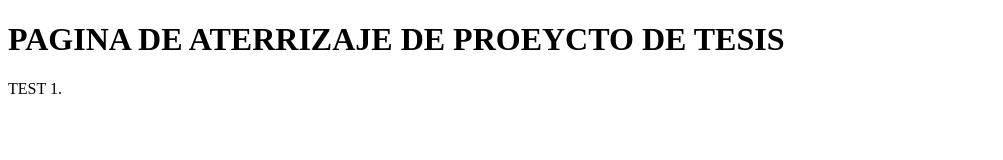
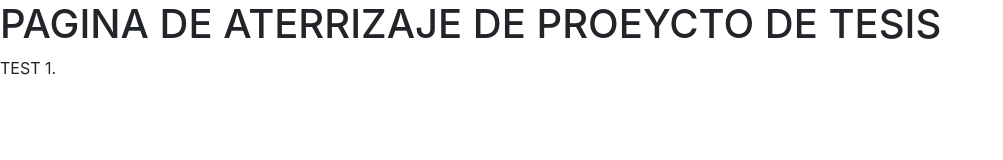
Before and after one commit to Ecamposg95/Lenguajes_de_Internet, a plain HTML site: page Ejercicio_sitio_web_HTML_CSS/index.html in a window 1280 px wide. Shown: the whole page, without its empty margins (0-1003 px from the left). Drawn offline with nearby package versions, Linux system fonts and the light colour scheme.

Commit message:
nuevos archivos

```diff
--- a/Ejercicio_sitio_web_HTML_CSS/index.html
+++ b/Ejercicio_sitio_web_HTML_CSS/index.html
@@ -1,9 +1,36 @@
 <!DOCTYPE html>
 <html dir="ltr" lang="es">
+
+
 <head>
-    <meta charset="UTF-8">
-    <title>BLOCKCHAIN VOTO ELECTRONICO</title>
+	<meta charset="utf-8">
+	<meta http-equiv="X-UA-Compatible" content="IE=edge">
+
+	<meta name="author" content="EcamposG95"/>
+	<meta name="viewport" content="width=device-width, initial-scale=1, maximum-scale=1">
+	<meta name="description" content="Web Site ejercio Lenguajes de Internet">
+	<link href="assets/images/favicon/favicon.png" rel="icon">
+
+	<!-- Fonts
+	============================================= -->
+	<link href='http://fonts.googleapis.com/css?family=Raleway:100,100i,200,200i,300,300i,400,400i,500,500i,600,600i,700,700i,800,800i,900,900i%7COpen+Sans:300,300i,400,400i,600,600i,700,700i,800,800' rel='stylesheet' type='text/css'>
+
+	<!-- Stylesheets
+	============================================= -->
+	<link href="assets/css/external.css" rel="stylesheet">
+	<link href="assets/css/bootstrap.min.css" rel="stylesheet">
+	<link href="assets/css/style.css" rel="stylesheet">
+
+
+
+	<title>ESIME - BLOCKCHAIN</title>
 </head>
+
+
+
+
+
+
 <body>
     <h1>PAGINA DE ATERRIZAJE DE PROEYCTO DE TESIS</h1>
     <p>TEST 1.</p>
```
